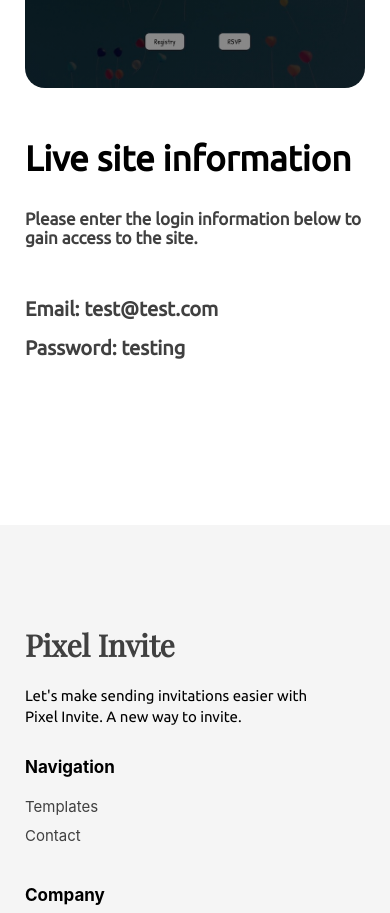
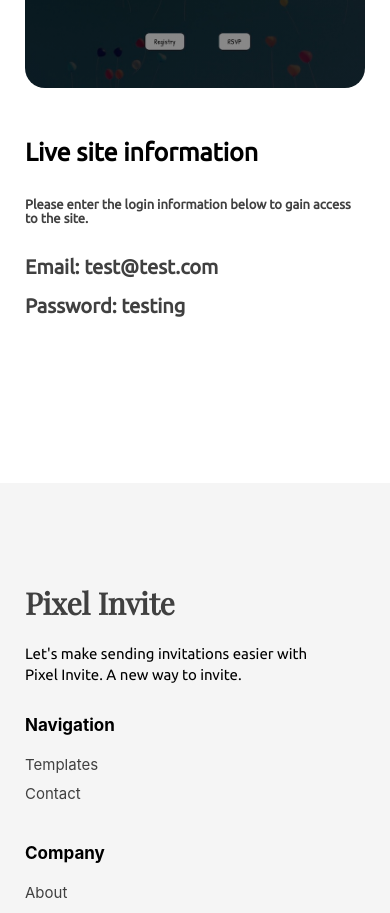
Before and after one commit to atrain42/pixel-invite, a React (Create React App) app: page /templates in a window 390 px wide. Shown: the part 1580-2493 px from the top of the page. Built offline with nearby package versions, Linux system fonts and the light colour scheme.

Commit message:
styling fixes

```diff
--- a/src/components/LiveSite/LiveSite.module.css
+++ b/src/components/LiveSite/LiveSite.module.css
@@ -91,3 +91,14 @@
     width: 100%;
   }
 }
+
+@media (max-width: 425px) {
+  .liveContainerText h2 {
+    font-size: 25px;
+  }
+
+  .liveContainerText h4 {
+    font-size: 13px;
+    margin-bottom: 3rem;
+  }
+}
```
